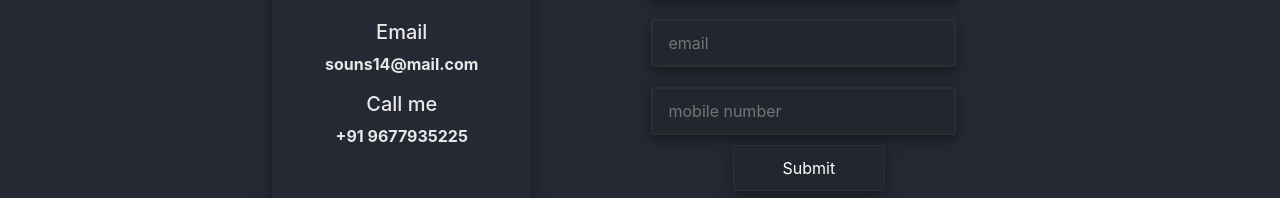
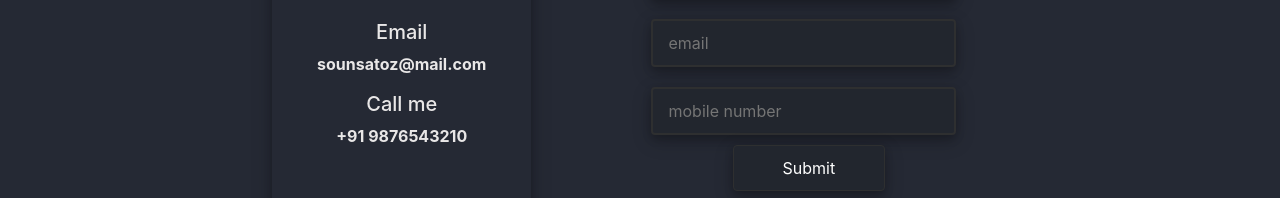
Before and after one commit to soundharya04/portfolio, a React (Create React App) app: page / in a window 1280 px wide. Shown: the part 2514-2712 px from the top of the page. Built offline with nearby package versions, Linux system fonts and the light colour scheme.

Commit message:
Portfolio completed

```diff
--- a/src/Components/About.js
+++ b/src/Components/About.js
@@ -1,5 +1,5 @@
 import React, { Component } from "react";
-import profpic from "../images/profpic.jpg";
+import profpic from "../images/profpicnew.jpg";
 
 import css3 from "../images/carousel/css.jpg";
 import html5 from "../images/carousel/html5.jpg";
--- a/src/Components/Contacts.js
+++ b/src/Components/Contacts.js
@@ -13,11 +13,11 @@ const Contacts = () => {
             </span>
             <span className="contact_section">
               <h5>Email</h5>
-              <p>souns14@mail.com</p>
+              <p>sounsatoz@mail.com</p>
             </span>
             <span className="contact_section">
               <h5>Call me</h5>
-              <p>+91 9677935225</p>
+              <p>+91 9876543210</p>
             </span>
           </div>
         </div>
--- a/src/Components/Sections.js
+++ b/src/Components/Sections.js
@@ -2,8 +2,8 @@ import React from "react";
 
 export const Vsection = ({ classname, heading, ...props }) => {
   return (
+    /*--Vsection border---*/
     <section className={classname}>
-      {console.log(classname, "123")}
       <h2 className="section_heading">{heading}</h2>
       <div>{props.children}</div>
     </section>
```
Also changed, not shown: src/images/profpicnew.jpg (added).
